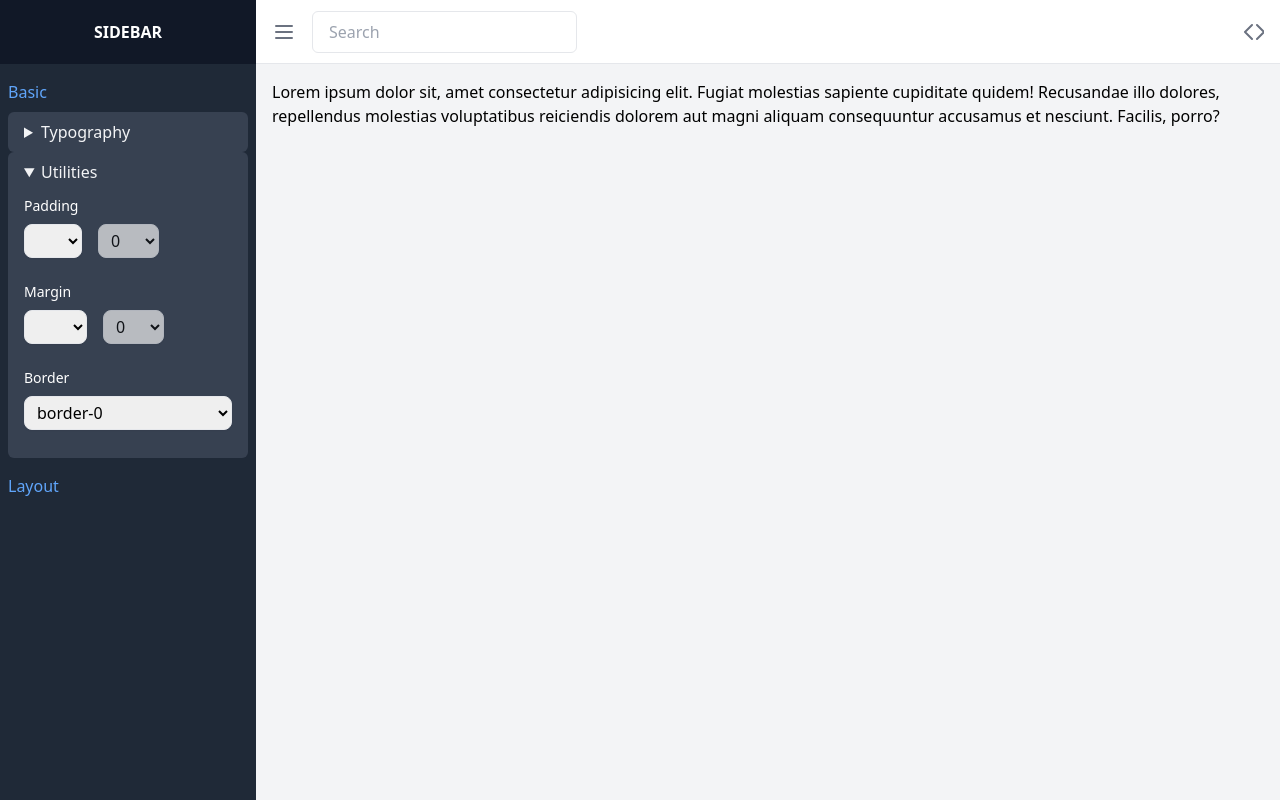
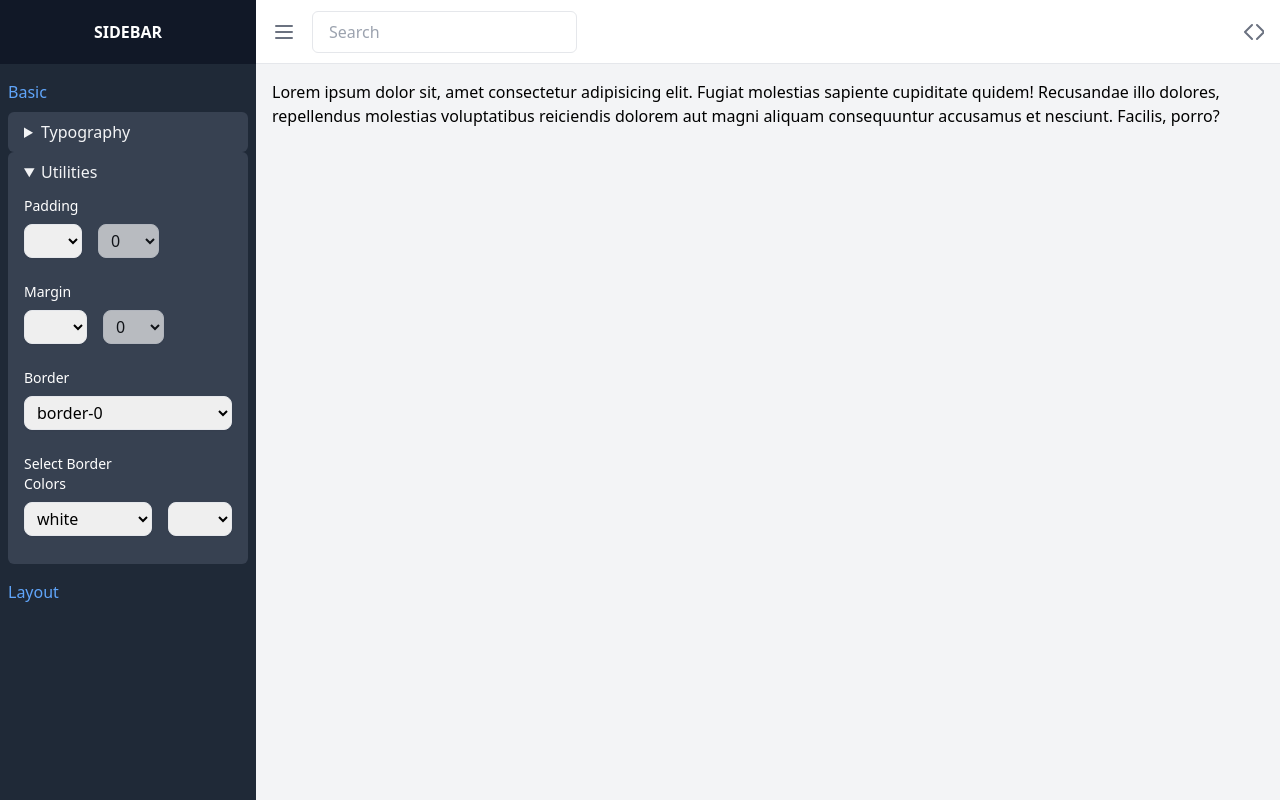
Before and after one commit to martywebdev/twcheatsheet, a React (Vite) app: page / in a window 1280 px wide. Both pictures are taken after a click on the heading "Utilities". Built offline with nearby package versions, Linux system fonts and the light colour scheme.

Commit message:
initial colors

```diff
--- a/src/components/SelectColors.jsx
+++ b/src/components/SelectColors.jsx
@@ -1,9 +1,8 @@
-/* eslint-disable */
+
 import clsx from "clsx";
-import { useDispatch } from "react-redux";
-import { setStyle } from "../store/colorSlice";
 import { useEffect } from "react";
 import { useState } from "react";
+import Select from "./Select";
 
 const colors = [
   "white",
@@ -32,7 +31,8 @@ const colors = [
   "rose",
 ];
 
-const tailwindShades = [
+const shades = [
+  "",
   "50",
   "100",
   "200",
@@ -45,114 +45,63 @@ const tailwindShades = [
   "900",
 ];
 
-const ColorShadeSelector = ({
-  type = "text",
-  show = false,
-  label = "text-",
-  shade = "shade",
-  hover = false,
+const SelectColors = ({type, handleChange, label
 }) => {
-  const dispatch = useDispatch();
-  const [color, setColor] = useState({});
-  const handleColorChange = (event) => {
-    const key = event.target.name;
-    const value = event.target.value;
-    let defaultShade = "";
+  const [color, setColor] = useState('white')
+  const [shade, setShade] = useState('')
 
-    if (value && (value === "white" || value === "black")) {
-      defaultShade = "";
-    } else {
-      defaultShade = "500";
+  useEffect(() => {
+    if (!color) {
+      setShade('')
+      handleChange('')
+    }else if (color === 'white' && color === 'black') {
+      setShade('')
+      handleChange(`${type}-${color}`)
+      console.log('test')
+    }
+    if (color && shade) {
+      handleChange(`${type}-${color}-${shade}`)
     }
 
-    setColor((prev) => ({
-      ...prev,
-      type,
-      shade: defaultShade,
-      [key]: value,
-    }));
+  }, [color, shade])
+
+  const onChange = (selectedColor) => {
+    setColor(selectedColor)
   };
 
-  useEffect(() => {
-    if (color.type) {
-      dispatch(setStyle(color));
-    }
-  }, [color]);
-
-  const previewClass = clsx(
-    color.color === "white" || color.color === "black"
-      ? `bg-${hover ? color.hoverColor : color.color}`
-      : `bg-${
-          hover
-            ? `${color.hoverColor}-${color.hoverShade}`
-            : `${color.color}-${color.shade}`
-        }`,
-    "w-10 h-10 rounded-lg border shadow"
-  );
+  // const previewClass = clsx(
+  //   color.color === "white" || color.color === "black"
+  //     ? `bg-${hover ? color.hoverColor : color.color}`
+  //     : `bg-${
+  //         hover
+  //           ? `${color.hoverColor}-${color.hoverShade}`
+  //           : `${color.color}-${color.shade}`
+  //       }`,
+  //   "w-10 h-10 rounded-lg border shadow"
+  // );
 
   return (
-    <div className="flex space-x-4">
-      {/* Color Selector */}
-      <div>
-        <label
-          htmlFor="colorSelect"
-          className="block text-gray-700 text-sm mb-2 lowercase"
-        >
-          {label}
-        </label>
-        <select
-          id="colorSelect"
-          value={hover ? color.color : color.color || ""}
-          name={"color"}
-          onChange={handleColorChange}
-          className="w-full px-2 py-1 border rounded-lg shadow-sm focus:outline-none focus:ring-2 focus:ring-blue-500"
-        >
-          <option value="" disabled>
-            Select a color
-          </option>
-          {colors.map((color) => (
-            <option value={color} key={color}>
-              {color}
-            </option>
-          ))}
-        </select>
-      </div>
-
-      {/* Shade Selector */}
-      <div>
-        <label
-          htmlFor="shadeSelect"
-          className="block text-gray-700 text-sm mb-2 lowercase"
-        >
-          {shade}
-        </label>
-        <select
-          id="shadeSelect"
-          value={hover ? color.shade : color.shade || ""}
-          name={"shade"}
-          onChange={handleColorChange}
-          className="w-full px-2 py-1 border rounded-lg shadow-sm focus:outline-none focus:ring-2 focus:ring-blue-500"
-          disabled={color.color === "white" || color.color === "black"}
-        >
-          <option value="" disabled>
-            Select shade
-          </option>
-          {tailwindShades.map((shade) => (
-            <option value={shade} key={shade}>
-              {shade}
-            </option>
-          ))}
-        </select>
-      </div>
-
+    <div className="flex space-x-4 items-end">
+      <Select
+        options={colors}
+        handleChange={onChange}
+        label={label}
+        // selected={utility}
+      />
+      <Select
+        options={shades}
+        handleChange={(e) => setShade(e)}
+        // disabled={disabled}
+        selected={shade}
+      />
       {/* Preview */}
-      {show && (
+      {/* {show && (
         <div className="flex justify-center items-end">
           <div className={clsx(previewClass)}></div>
         </div>
-      )}
+      )} */}
     </div>
   );
 };
 
-export default ColorShadeSelector;
+export default SelectColors;
--- a/src/data/colors.js
+++ b/src/data/colors.js
@@ -1,24 +1,24 @@
 export const colors = [
-    { name: 'bg-slate', css: '#64748b' },
-    { name: 'bg-gray', css: '#6b7280' },
-    { name: 'bg-zinc', css: '#71717a' },
-    { name: 'bg-neutral', css: '#737373' },
-    { name: 'bg-stone', css: '#78716c' },
-    { name: 'bg-red', css: '#ef4444' },
-    { name: 'bg-orange', css: '#f97316' },
-    { name: 'bg-amber', css: '#f59e0b' },
-    { name: 'bg-yellow', css: '#eab308' },
-    { name: 'bg-lime', css: '#84cc16' },
-    { name: 'bg-green', css: '#22c55e' },
-    { name: 'bg-emerald', css: '#10b981' },
-    { name: 'bg-teal', css: '#14b8a6' },
-    { name: 'bg-cyan', css: '#06b6d4' },
-    { name: 'bg-sky', css: '#0ea5e9' },
-    { name: 'bg-blue', css: '#3b82f6' },
-    { name: 'bg-indigo', css: '#6366f1' },
-    { name: 'bg-violet', css: '#8b5cf6' },
-    { name: 'bg-purple', css: '#a855f7' },
-    { name: 'bg-fuchsia', css: '#d946ef' },
-    { name: 'bg-pink', css: '#ec4899' },
-    { name: 'bg-rose', css: '#f43f5e' },
+    { class: 'bg-slate', css: '#64748b' },
+    { class: 'bg-gray', css: '#6b7280' },
+    { class: 'bg-zinc', css: '#71717a' },
+    { class: 'bg-neutral', css: '#737373' },
+    { class: 'bg-stone', css: '#78716c' },
+    { class: 'bg-red', css: '#ef4444' },
+    { class: 'bg-orange', css: '#f97316' },
+    { class: 'bg-amber', css: '#f59e0b' },
+    { class: 'bg-yellow', css: '#eab308' },
+    { class: 'bg-lime', css: '#84cc16' },
+    { class: 'bg-green', css: '#22c55e' },
+    { class: 'bg-emerald', css: '#10b981' },
+    { class: 'bg-teal', css: '#14b8a6' },
+    { class: 'bg-cyan', css: '#06b6d4' },
+    { class: 'bg-sky', css: '#0ea5e9' },
+    { class: 'bg-blue', css: '#3b82f6' },
+    { class: 'bg-indigo', css: '#6366f1' },
+    { class: 'bg-violet', css: '#8b5cf6' },
+    { class: 'bg-purple', css: '#a855f7' },
+    { class: 'bg-fuchsia', css: '#d946ef' },
+    { class: 'bg-pink', css: '#ec4899' },
+    { class: 'bg-rose', css: '#f43f5e' },
   ];
--- a/src/data/tailwindData.js
+++ b/src/data/tailwindData.js
@@ -1,4 +1,5 @@
 import Select from "../components/Select";
+import SelectColors from "../components/SelectColors";
 import Utilities from "../components/Utilities";
 import { setTypography } from "../store/typographySlice";
 import { setUtility } from "../store/utilitySlice";
@@ -43,6 +44,27 @@ export const tailwindClasses = [
             options: fontWeights,
             tag: "fontWeight",
           },
+          {
+            component: SelectColors,
+            label: "select text colors",
+            tag: "textColors",
+            type: 'text'
+          },
+          {
+            component: SelectColors,
+            label: "select background colors",
+            tag: "bgColors",
+            type: 'bg'
+          },
+
+          {
+            component: SelectColors,
+            label: "select hover colors",
+            tag: "bgHover",
+            type: 'hover:bg'
+          },
+
+
         ],
       },
       {
@@ -67,6 +89,12 @@ export const tailwindClasses = [
             options: ["border-0", "border-2", "border-4", "border-8"],
             label: 'border',
             tag: 'border'
+          },
+          {
+            component: SelectColors,
+            label: "select border colors",
+            tag: "borderColors",
+            type: 'border'
           },
         ],
       },
--- a/src/store/colorSlice.js
+++ b/src/store/colorSlice.js
@@ -1,35 +1,22 @@
 import { createSlice } from "@reduxjs/toolkit";
 
 const initialState = {
-  selectedStyles: [
-    { type: 'text', color: "black", shade: "", hoverColor: "", hoverShade: "" },
-  ]
 };
+
 export const colorSlice = createSlice({
-  name: "color",
+  name: "colors",
   initialState,
   reducers: {
-    setStyle: (state, action) => {
-      const { type, ...rest } = action.payload;
-
-      // Find if the style already exists
-      const found = state.selectedStyles.find(style => style.type === type);
-
-      if (found) {
-        // Update the existing style
-        state.selectedStyles = state.selectedStyles.map(style =>
-          style.type === type ? { ...style, ...rest } : style
-        );
-      } else {
-        // Add a new style
-        state.selectedStyles.push({ type, ...rest });
-      }
+    setUtility: (state, action) => {
+      const { tag, value } = action.payload;
+      state[tag] = value;
+      state.utilities = Object.keys(state)
+        .filter(key => key !== 'colors' && state[key])  // Exclude 'fontStyles' and ensure the value is truthy
+        .map(key => state[key])  // Get the values
+        .join(' ');  // Join the values into a single string
     },
   },
 });
 
-// Export actions to dispatch
-export const { setStyle } = colorSlice.actions;
-
-// Export reducer to use in the store
+export const { setUtility } = colorSlice.actions;
 export default colorSlice.reducer;
--- a/tailwind.config.js
+++ b/tailwind.config.js
@@ -1,9 +1,6 @@
 /** @type {import('tailwindcss').Config} */
 export default {
-  content: [
-    "./index.html",
-    "./src/**/*.{js,ts,jsx,tsx}",
-  ],
+  content: ["./index.html", "./src/**/*.{js,ts,jsx,tsx}"],
   theme: {
     extend: {},
   },
@@ -42,13 +39,28 @@ export default {
     //   variants: ['hover']
     // },
     {
-      pattern: /p([trblxy]?)-(0|px|1|2|3|4|5|6|7|8|9|10|11|12|14|16|20|24|28|32|36|40|44|48|52|56|60|64|72|80|96)/,
-      variants: ['hover'],
+      pattern:
+        /p([trblxy]?)-(0|px|1|2|3|4|5|6|7|8|9|10|11|12|14|16|20|24|28|32|36|40|44|48|52|56|60|64|72|80|96)/,
+      variants: ["hover"],
     },
     {
-      pattern: /m([trblxy]?)-(0|mx|1|2|3|4|5|6|7|8|9|10|11|12|14|16|20|24|28|32|36|40|44|48|52|56|60|64|72|80|96)/,
-      variants: ['hover'],
+      pattern:
+        /m([trblxy]?)-(0|mx|1|2|3|4|5|6|7|8|9|10|11|12|14|16|20|24|28|32|36|40|44|48|52|56|60|64|72|80|96)/,
+      variants: ["hover"],
     },
-
+    {
+      pattern: /text-./,
+      variants: ["hover"],
+    },
+    {
+      pattern:
+        /bg-(slate|gray|zinc|neutral|stone|red|orange|amber|yellow|lime|green|emerald|teal|cyan|sky|blue|indigo|violet|purple|fuchsia|pink|rose)-(50|100|200|300|400|500|600|700|800|900)/,
+      variants: ["hover"],
+    },
+    {
+      pattern:
+        /border-(slate|gray|zinc|neutral|stone|red|orange|amber|yellow|lime|green|emerald|teal|cyan|sky|blue|indigo|violet|purple|fuchsia|pink|rose)-(50|100|200|300|400|500|600|700|800|900)/,
+      variants: ["hover"],
+    },
   ],
-}
+};
```
